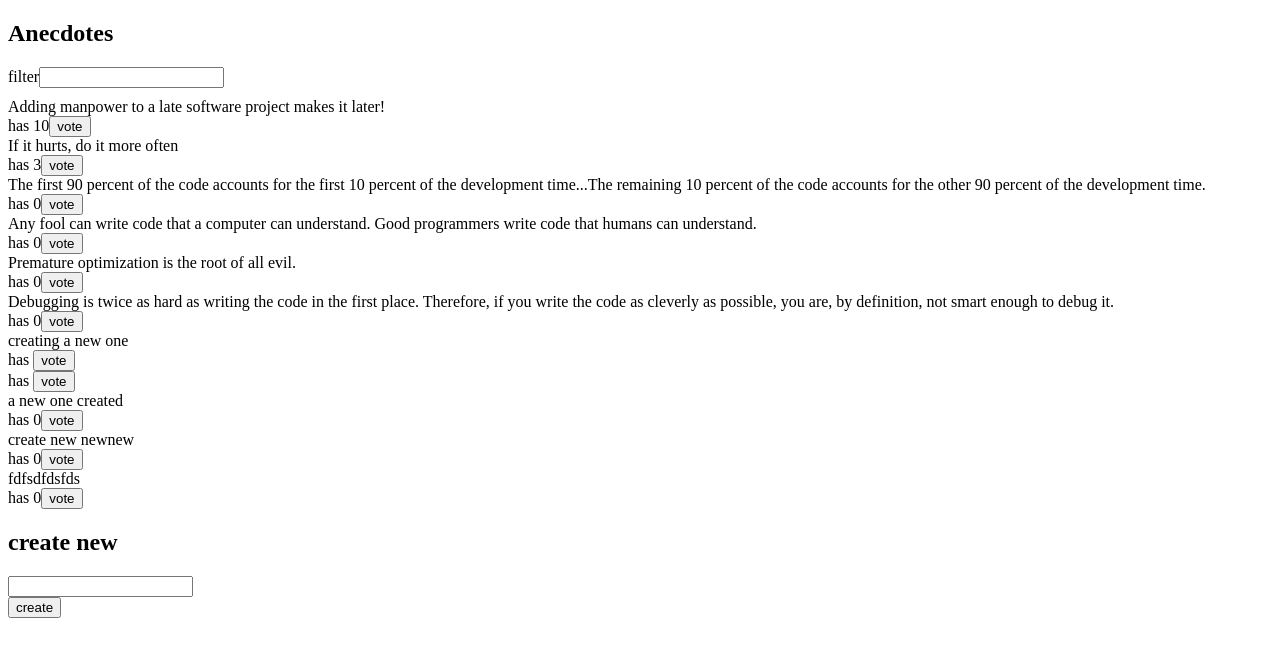
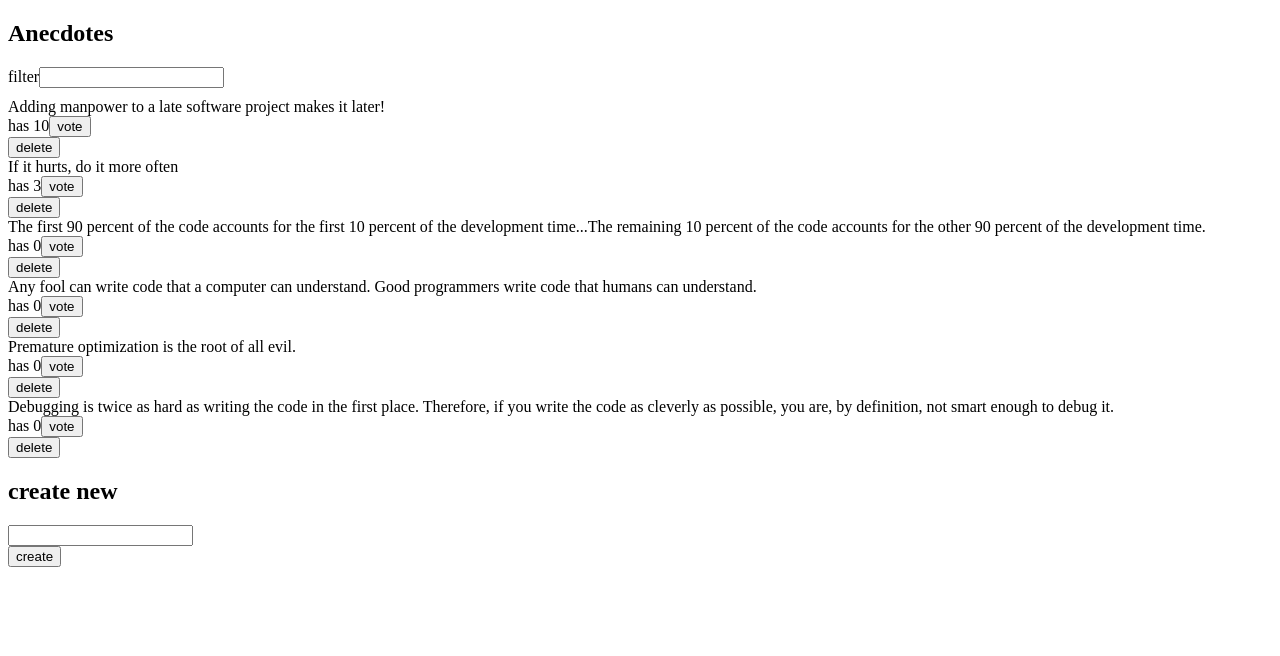
Before and after one commit to aiaiaida/FullStackOpen-part6, a React (Vite) app in the folder anecdotes/: page / in a window 1280 px wide. Shown: the top 656 px of the page. Built offline with nearby package versions, Linux system fonts and the light colour scheme; data requests are answered from the project's data file.

Commit message:
6.11 done

```diff
--- a/anecdotes/db.json
+++ b/anecdotes/db.json
@@ -29,31 +29,6 @@
       "content": "Debugging is twice as hard as writing the code in the first place. Therefore, if you write the code as cleverly as possible, you are, by definition, not smart enough to debug it.",
       "id": "98312",
       "votes": 0
-    },
-    {
-      "content": "creating a new one",
-      "vote": 0,
-      "id": "jclk6VCToCc"
-    },
-    {
-      "content": "",
-      "vote": 0,
-      "id": "hono6uU6JWs"
-    },
-    {
-      "content": "a new one created",
-      "votes": 0,
-      "id": "XRjij4pgWgc"
-    },
-    {
-      "content": "create new newnew",
-      "votes": 0,
-      "id": "uFLRxztO5f4"
-    },
-    {
-      "content": "fdfsdfdsfds",
-      "votes": 0,
-      "id": "Tq-iaEls_DU"
     }
   ],
   "$schema": "./node_modules/json-server/schema.json"
--- a/anecdotes/src/components/AnecdoteForm.jsx
+++ b/anecdotes/src/components/AnecdoteForm.jsx
@@ -9,6 +9,7 @@ const AnecdoteForm = () => {
   const createNew = async (e) => {
     e.preventDefault()
     const newAnecdote = e.target.input.value
+    if (!newAnecdote) return
     await add(newAnecdote)
     e.target.reset()
     setNotification(`You created '${newAnecdote}'`)
--- a/anecdotes/src/components/AnecdoteList.jsx
+++ b/anecdotes/src/components/AnecdoteList.jsx
@@ -8,12 +8,15 @@ const AnecdoteList = () => {
 
   const filtered = anecdotes.filter(anecdote => anecdote.content.toLowerCase().includes(filter.toLowerCase()))
   const sorted = filtered.toSorted((a,b) => b.votes - a.votes)
-  const { vote } = useAnecdotesActions()
+  const { vote, removeAnecdote } = useAnecdotesActions()
   const voteAnecdote = (id, content) => {
     vote(id)
     setNotification(`You voted '${content}'`)
   }
-
+  const deleteAnecdote = (id, content) => {
+    removeAnecdote(id)
+    setNotification(`You deleted '${content}'`)
+  }
   return (
     <div>
       {sorted.map((anecdote) => (
@@ -23,6 +26,9 @@ const AnecdoteList = () => {
             has {anecdote.votes}
             <button onClick={() => voteAnecdote(anecdote.id, anecdote.content)}>vote</button>
           </div>
+          <div>
+            <button onClick={() => deleteAnecdote(anecdote.id, anecdote.content)}>delete</button>
+          </div>
         </div>
       ))}
     </div>
--- a/anecdotes/src/service/anecdotes.js
+++ b/anecdotes/src/service/anecdotes.js
@@ -18,7 +18,7 @@ const createNew = async (content) => {
   })
 
   if (!response.ok) {
-    throw new Error('Failed to fetch notes')
+    throw new Error('Failed to create notes')
   }
 
   return await response.json()
@@ -32,10 +32,21 @@ const update = async (id, anecdote) => {
   })
 
   if (!response.ok) {
-    throw new Error('Failed to fetch notes')
+    throw new Error('Failed to update notes')
   }
 
   return await response.json()
 }
 
-export default { getAll, createNew, update }
+const remove = async (id) => {
+  const response = await fetch(`${baseUrl}/${id}`, {
+    method: 'DELETE',
+  })
+
+  if (!response.ok) {
+    throw new Error('Failed to remove notes')
+  }
+}
+
+
+export default { getAll, createNew, update, remove }
--- a/anecdotes/src/store.js
+++ b/anecdotes/src/store.js
@@ -37,6 +37,10 @@ const useAnecdoteStore = create((set, get) => ({
     initialize: async () => {
       const anecdotes = await anecdotesService.getAll()
       set(() => ({ anecdotes }))
+    },
+    removeAnecdote: async (id) => {
+      await anecdotesService.remove(id)
+      set(state => ({ anecdotes: state.anecdotes.filter(a => a.id !== id)}))
     }
   },
 }))
```
